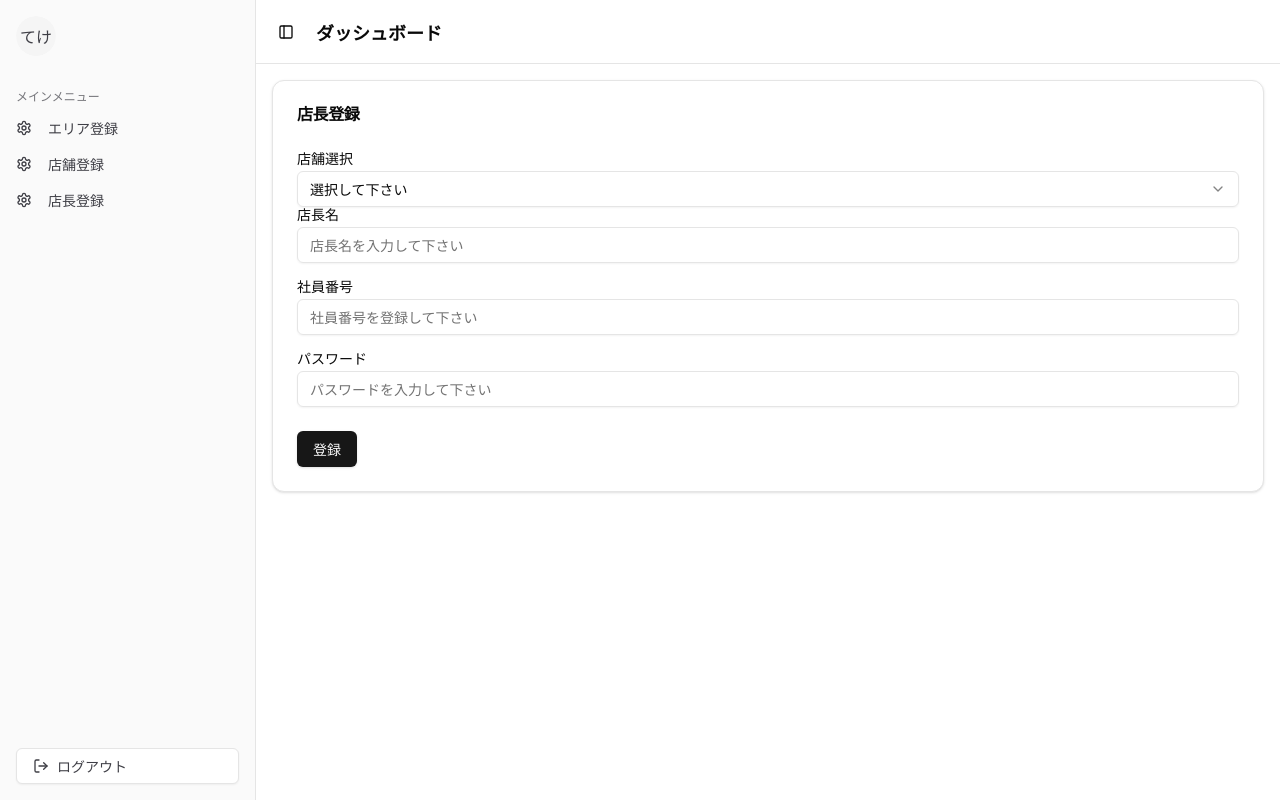
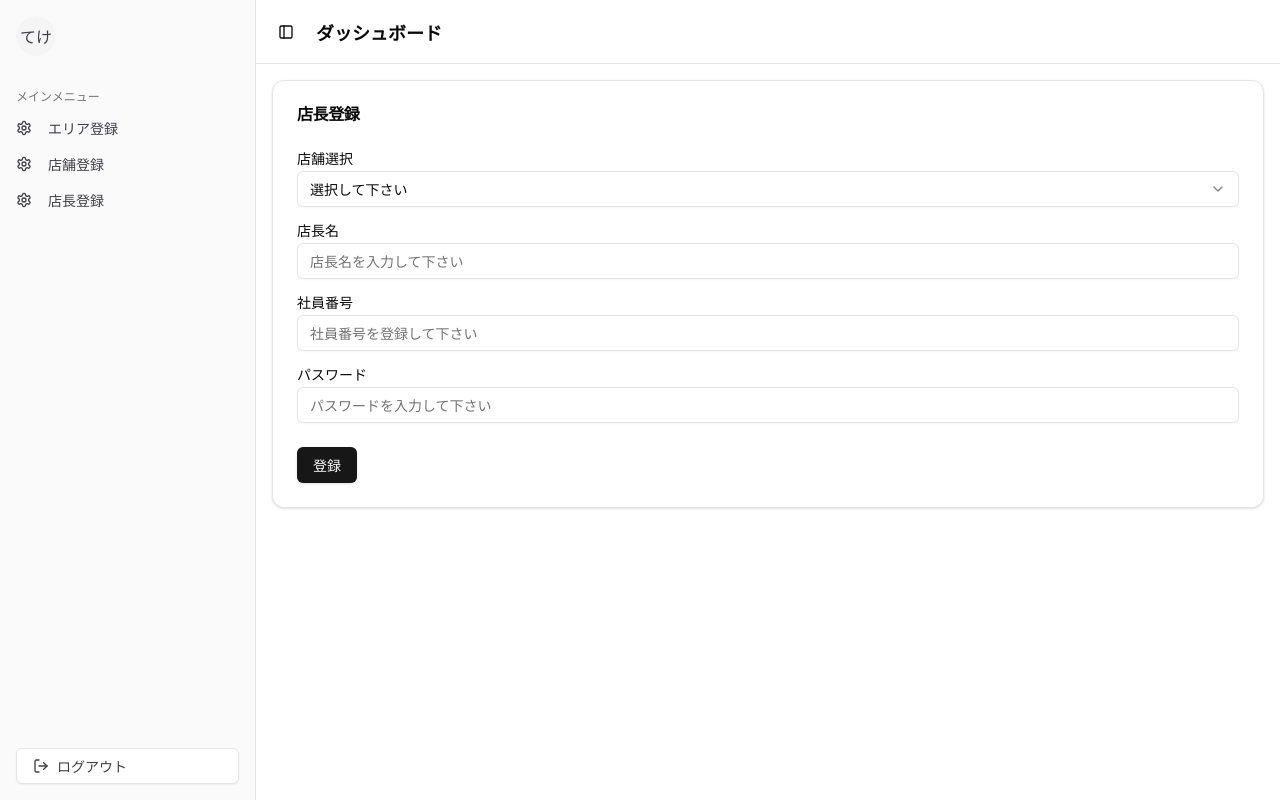
Before and after one commit to haruki1227041209/shifru, a Next.js app in the folder frontend/: page /admin/regist-manager in a window 1280 px wide. Built offline with nearby package versions, Linux system fonts and the light colour scheme; no server answers.

Commit message:
UI修正

```diff
--- a/frontend/src/components/register/RegisterAreaStore.jsx
+++ b/frontend/src/components/register/RegisterAreaStore.jsx
@@ -28,6 +28,7 @@ const RegisterAreaStore = ({ title }) => {
       </CardHeader>
       <CardContent>
         <form>
+          <div className="grid w-full items-center gap-4">
             {title === "店舗" && (
               <div className="flex flex-col space-y-1.5">
                 <Label htmlFor="framework">エリア選択</Label>
@@ -42,7 +43,6 @@ const RegisterAreaStore = ({ title }) => {
                 </Select>
               </div>
             )}
-          <div className="grid w-full items-center gap-4">
             <div className="flex flex-col space-y-1.5">
               <Label htmlFor="name">{title}名</Label>
               <Input id="name" placeholder={`${title}名を入力して下さい`} />
--- a/frontend/src/components/register/RegisterStaff.jsx
+++ b/frontend/src/components/register/RegisterStaff.jsx
@@ -28,6 +28,7 @@ const RegisterStaff = ({ title }) => {
       </CardHeader>
       <CardContent>
         <form>
+          <div className="grid w-full items-center gap-4">
             {title === "スタッフ" && <></>}
             <div className="flex flex-col space-y-1.5">
               <Label htmlFor="framework">店舗選択</Label>
@@ -41,7 +42,6 @@ const RegisterStaff = ({ title }) => {
                 </SelectContent>
               </Select>
             </div>
-          <div className="grid w-full items-center gap-4">
             <div className="flex flex-col space-y-1.5">
               <Label htmlFor="name">{title}名</Label>
               <Input id="name" placeholder={`${title}名を入力して下さい`} />
```
Lines whose indentation alone changed are shown as unchanged.
